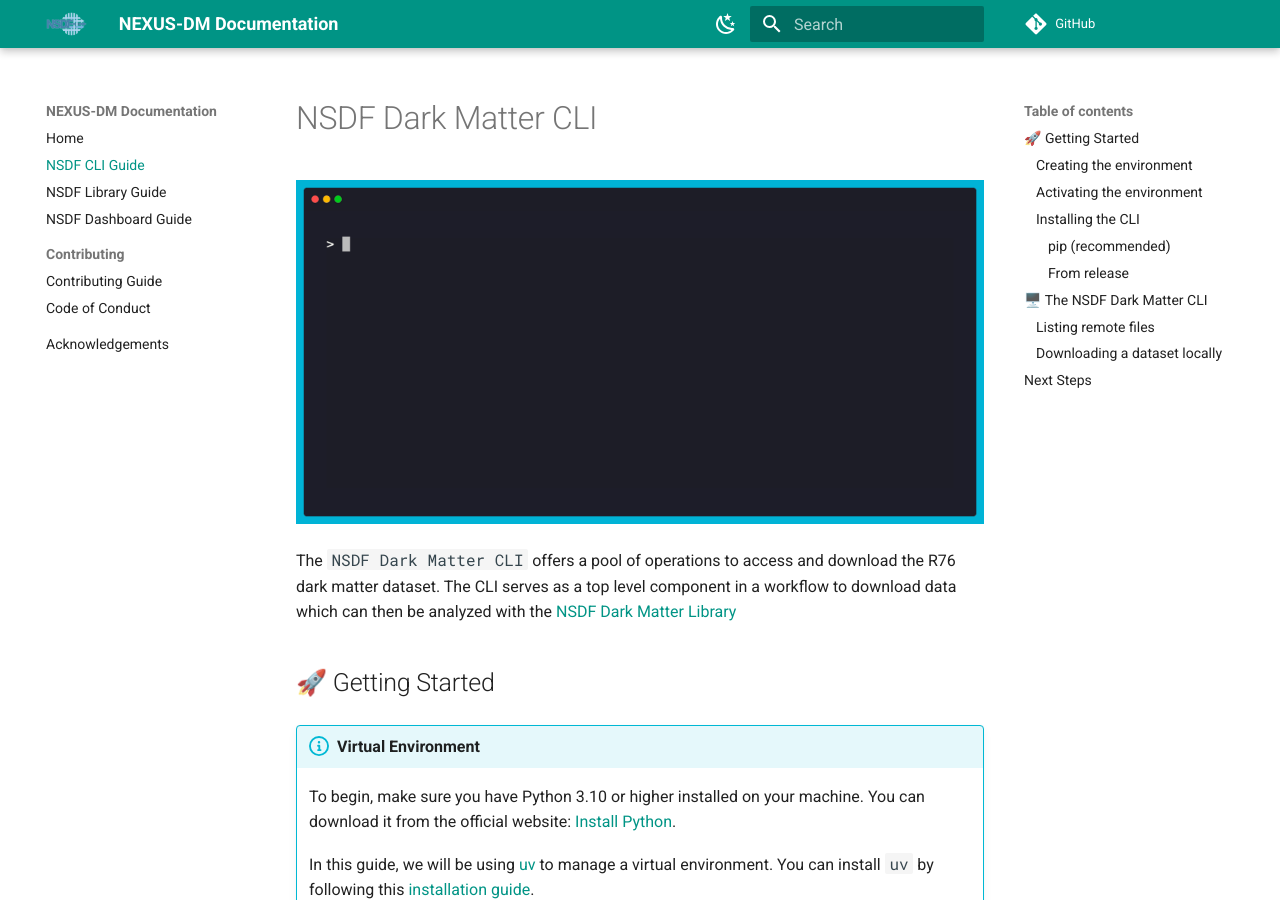
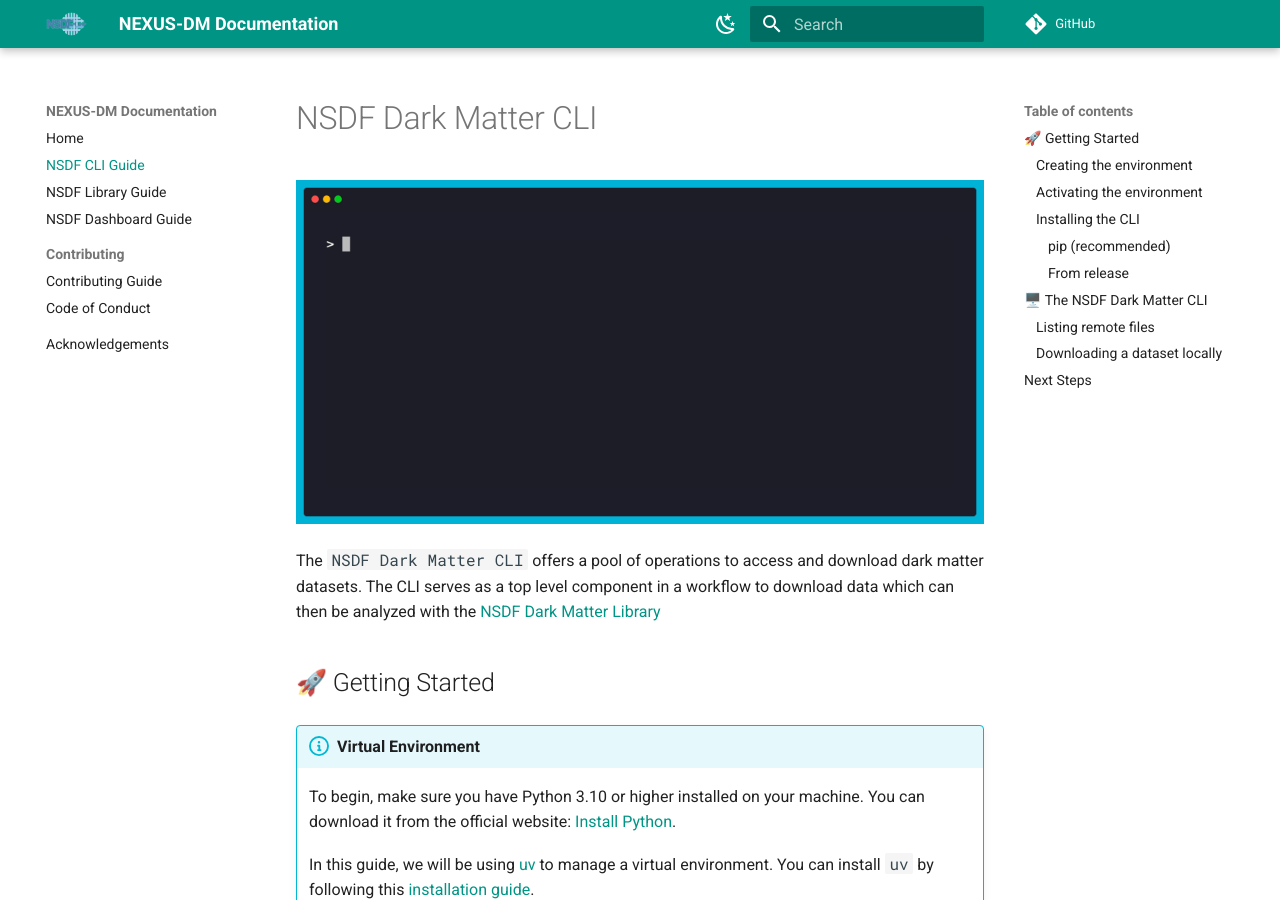
Before and after one commit to nsdf-fabric/nsdf-slac, an MkDocs documentation site: the page built from docs/cli.md, in a window 1280 px wide and 900 px high. Built offline with MkDocs 1.6.1 and Material for MkDocs 9.7.7, drawn with Linux system fonts in a browser that asks for light colours; comment, search, counter and statistics services are not loaded; some of the changed text lies outside the part shown.

```diff
--- a/docs/cli.md
+++ b/docs/cli.md
@@ -2,7 +2,7 @@
 
 ![Terminal showing CLI help output with available commands: version, ls, and download](./assets/cli/cli-help.gif)
 
-The `NSDF Dark Matter CLI` offers a pool of operations to access and download the R76 dark matter dataset. The CLI serves as a top level component in a workflow to download data which can
+The `NSDF Dark Matter CLI` offers a pool of operations to access and download dark matter datasets. The CLI serves as a top level component in a workflow to download data which can
 then be analyzed with the [NSDF Dark Matter Library](./library.md)
 
 ## 🚀 Getting Started
--- a/docs/library.md
+++ b/docs/library.md
@@ -1,6 +1,6 @@
 # NSDF Dark Matter Library
 
-The `nsdf_dark_matter` library offers a pool of operations to work with the `R76` dark matter dataset.
+The `nsdf_dark_matter` library offers a pool of operations to work with dark matter datasets (R68, R76).
 Once you've downloaded the dataset using the NSDF Dark Matter CLI, this library helps you load and explore the data with a Python API.
 
 ## Prerequisites
```
Also changed, not shown: other parts of docs/cli.md (+5 -1 lines), docs/index.md (+1 -1 lines), docs/assets/cli/cli-ls.gif, docs/assets/cli/cli-prefix.gif (added), docs/assets/tapes/cli-ls.gif (added), 1 other file.
